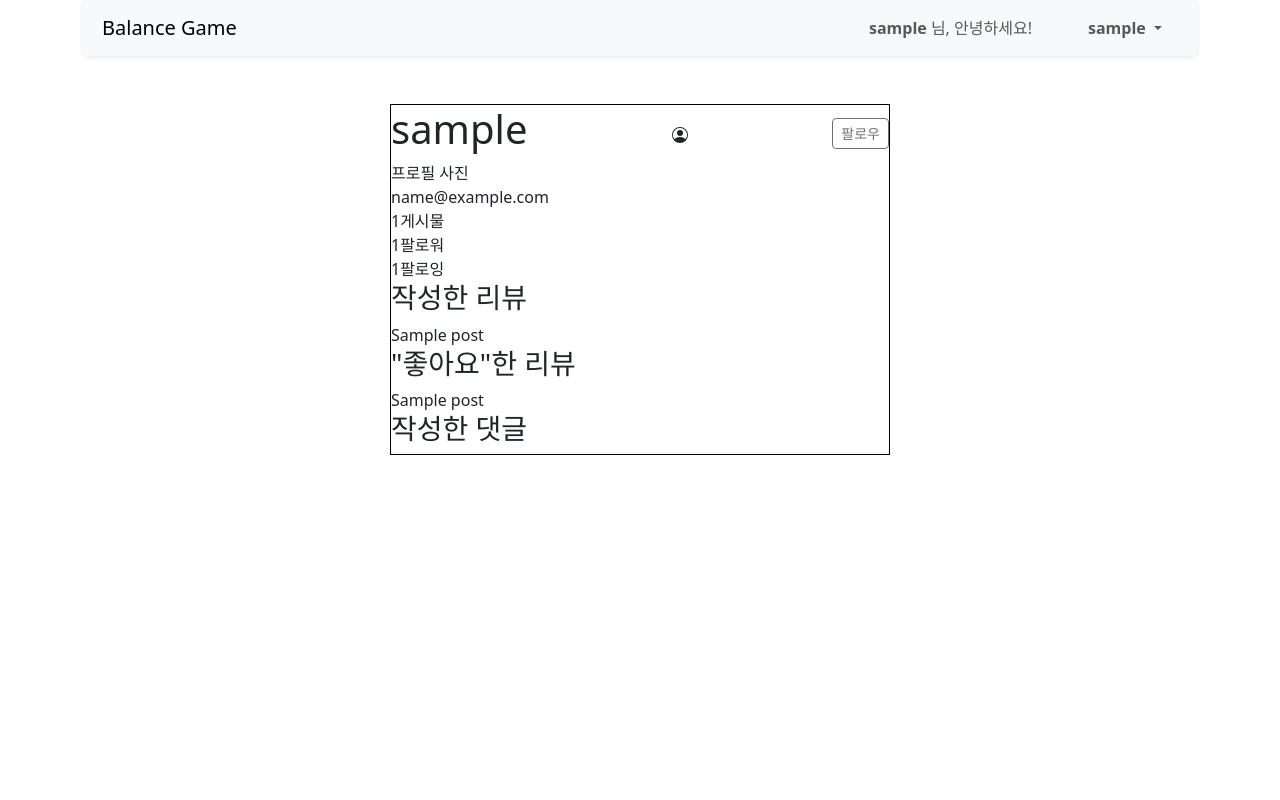
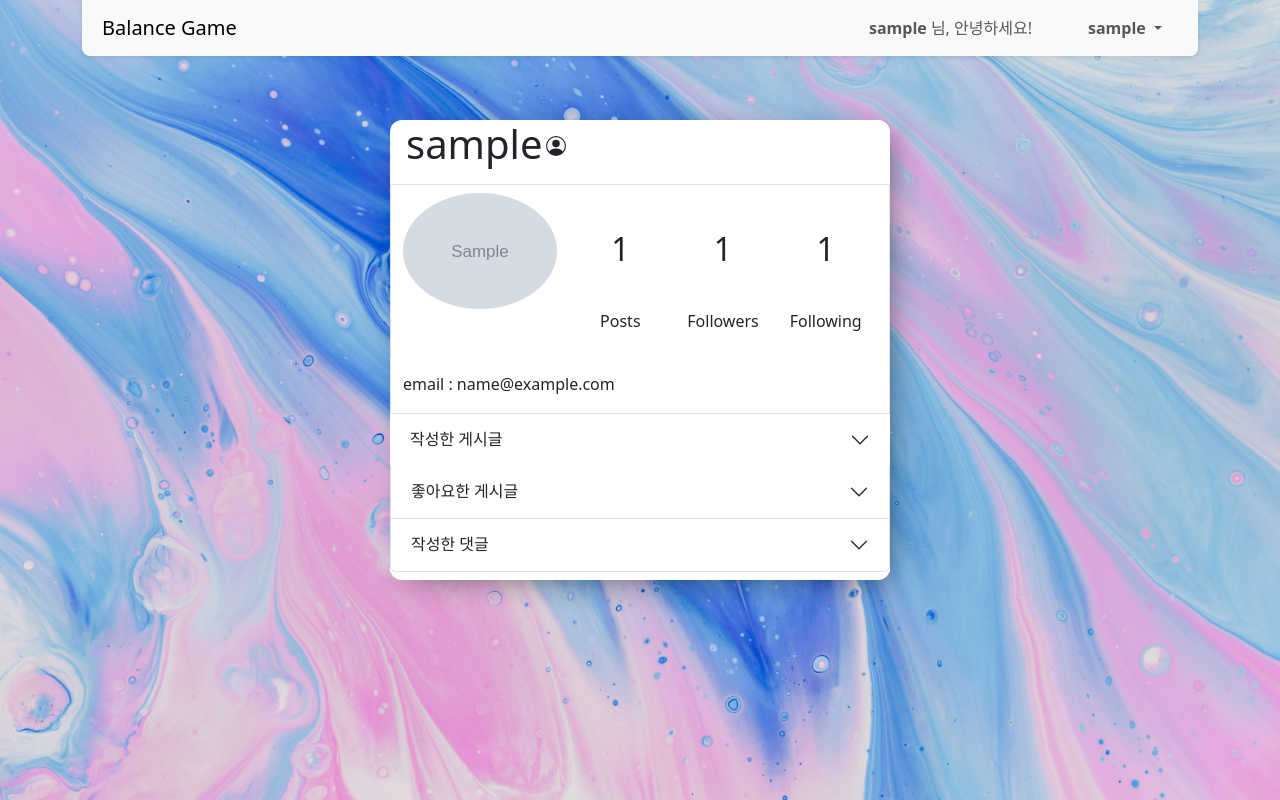
Before and after one commit to j1-y00n/BalanceGame, a Django app: the page made by accounts/models.py in a window 1280 px wide. Run offline with Django 3.2, Linux system fonts and the light colour scheme; a user stored in the database is signed in; tables that the repository leaves empty hold one stand-in row (values such as "Sample post").

Commit message:
Add profile_img

```diff
--- a/accounts/forms.py
+++ b/accounts/forms.py
@@ -6,7 +6,7 @@ from django.contrib.auth.forms import AuthenticationForm, UserCreationForm
 class CustomUserCreationForm(UserCreationForm):
     class Meta(UserCreationForm.Meta):
         model = get_user_model()
-        fields = ('username', 'email', 'password1', 'password2',)
+        fields = ('username', 'email', 'password1', 'password2', 'profile_img',)
         widgets = {
             'username': forms.TextInput(attrs={'class': 'form-control custom-input-form', }),
             'email': forms.TextInput(attrs={'class': 'form-control custom-input-form', }),
--- a/accounts/models.py
+++ b/accounts/models.py
@@ -7,3 +7,4 @@ from django.contrib.auth.models import AbstractUser
 class User(AbstractUser):
     followings = models.ManyToManyField(
         'self', symmetrical=False, related_name='followers')
+    profile_img = models.ImageField(upload_to='profile/')
--- a/accounts/templates/accounts/profile.html
+++ b/accounts/templates/accounts/profile.html
@@ -1,11 +1,42 @@
 {% extends 'base.html' %}
+{% load static %}
 
 {% block style %}
   <style>
+    body {
+      background-image: url("{% static 'back.jpg' %}");
+      background-position: center;
+      background-attachment: fixed;
+      background-size: cover;
+    }
+
     .body-size{
-      border: black solid 1px;
+      {% comment %} border: black solid 1px; {% endcomment %}
       width: 500px;
+      height: 460px;
       margin: 0 auto;
+      background-color: white;
+      border-radius: 12px;
+      box-shadow: 8px 7px 30px -8px rgba(0,0,0,0.45);
+    }
+
+    .information-size{
+      height: 230px;
+    }
+
+    .number {
+      font-size: 2rem;
+      font-weight: 500;
+      padding-top: 1em;
+    }
+
+    .posts {
+      text-decoration-line: none;
+      color: black;
+    }
+    .posts:hover {
+      font-weight: bold;
+      text-decoration-line: underline;
     }
 
   </style>
@@ -14,31 +45,31 @@
 {% block content %}
 <div class="body-size">
   <!-- header 시작 -->
+  <div class="d-flex justify-content-between align-items-center m-3">
     <div class="d-flex justify-content-between align-items-center">
+      <h1 class="m-0 me-1">{{ person.username }}</h1>
       <div>
-      <h1>{{ person.username }}</h1>
-    </div>
-    <span>
         {% if request.user.is_authenticated %}
           {% if request.user != person %}
             {% if request.user in person.followers.all %}
-            <svg xmlns="http://www.w3.org/2000/svg" width="16" height="16" fill="currentColor" class="bi bi-patch-check-fill" viewBox="0 0 16 16">
+              <svg xmlns="http://www.w3.org/2000/svg" width="20" height="20" fill="currentColor" class="bi bi-patch-check-fill" viewBox="0 0 16 16">
                 <path d="M10.067.87a2.89 2.89 0 0 0-4.134 0l-.622.638-.89-.011a2.89 2.89 0 0 0-2.924 2.924l.01.89-.636.622a2.89 2.89 0 0 0 0 4.134l.637.622-.011.89a2.89 2.89 0 0 0 2.924 2.924l.89-.01.622.636a2.89 2.89 0 0 0 4.134 0l.622-.637.89.011a2.89 2.89 0 0 0 2.924-2.924l-.01-.89.636-.622a2.89 2.89 0 0 0 0-4.134l-.637-.622.011-.89a2.89 2.89 0 0 0-2.924-2.924l-.89.01-.622-.636zm.287 5.984-3 3a.5.5 0 0 1-.708 0l-1.5-1.5a.5.5 0 1 1 .708-.708L7 8.793l2.646-2.647a.5.5 0 0 1 .708.708z"/>
               </svg>
             {% else %}
-            <svg xmlns="http://www.w3.org/2000/svg" width="16" height="16" fill="currentColor" class="bi bi-patch-check" viewBox="0 0 16 16">
+              <svg xmlns="http://www.w3.org/2000/svg" width="20" height="20" fill="currentColor" class="bi bi-patch-check" viewBox="0 0 16 16">
                 <path fill-rule="evenodd" d="M10.354 6.146a.5.5 0 0 1 0 .708l-3 3a.5.5 0 0 1-.708 0l-1.5-1.5a.5.5 0 1 1 .708-.708L7 8.793l2.646-2.647a.5.5 0 0 1 .708 0z"/>
                 <path d="m10.273 2.513-.921-.944.715-.698.622.637.89-.011a2.89 2.89 0 0 1 2.924 2.924l-.01.89.636.622a2.89 2.89 0 0 1 0 4.134l-.637.622.011.89a2.89 2.89 0 0 1-2.924 2.924l-.89-.01-.622.636a2.89 2.89 0 0 1-4.134 0l-.622-.637-.89.011a2.89 2.89 0 0 1-2.924-2.924l.01-.89-.636-.622a2.89 2.89 0 0 1 0-4.134l.637-.622-.011-.89a2.89 2.89 0 0 1 2.924-2.924l.89.01.622-.636a2.89 2.89 0 0 1 4.134 0l-.715.698a1.89 1.89 0 0 0-2.704 0l-.92.944-1.32-.016a1.89 1.89 0 0 0-1.911 1.912l.016 1.318-.944.921a1.89 1.89 0 0 0 0 2.704l.944.92-.016 1.32a1.89 1.89 0 0 0 1.912 1.911l1.318-.016.921.944a1.89 1.89 0 0 0 2.704 0l.92-.944 1.32.016a1.89 1.89 0 0 0 1.911-1.912l-.016-1.318.944-.921a1.89 1.89 0 0 0 0-2.704l-.944-.92.016-1.32a1.89 1.89 0 0 0-1.912-1.911l-1.318.016z"/>
               </svg>
             {% endif %}
           {% else %}
-        <svg xmlns="http://www.w3.org/2000/svg" width="16" height="16" fill="currentColor" class="bi bi-person-circle" viewBox="0 0 16 16">
+          <svg xmlns="http://www.w3.org/2000/svg" width="20" height="20" fill="currentColor" class="bi bi-person-circle" viewBox="0 0 16 16">
             <path d="M11 6a3 3 0 1 1-6 0 3 3 0 0 1 6 0z"/>
             <path fill-rule="evenodd" d="M0 8a8 8 0 1 1 16 0A8 8 0 0 1 0 8zm8-7a7 7 0 0 0-5.468 11.37C3.242 11.226 4.805 10 8 10s4.757 1.225 5.468 2.37A7 7 0 0 0 8 1z"/>
           </svg>
         {% endif %}
       {% endif %}
-    </span>
+      </div>
+    </div>
     <div>
       {% if request.user.is_authenticated %}
         {% if request.user != person %}
@@ -50,68 +81,99 @@
               <input class="btn btn-sm btn-outline-dark" type="submit" value="팔로우"/>
             {% endif %}
           </form>
+        {% endif %}
       {% else %}
         <input class="btn btn-sm btn-outline-dark" type="button" value="팔로우" disabled/>
-        {% endif %}
       {% endif %}
     </div>
   </div>
   <!-- header 끝 -->
 
   <!-- information 시작 -->
-  <div>
-    <div>
-      <div>프로필 사진</div>
-      <div>{{ person.email }}</div>
+  <div class="container information-size text-center border">
+    <div class="row h-75 py-2">
+      <div class="col-4 pe-0">
+        <div class="h-100">
+          <img class="w-100 rounded-circle " src="{{person.profile_img.url}}" alt="img" >
         </div>
-    <div>
-      <div>{{ person.post_set.all|length }}게시물</div>
-      <div>{{ person.followers.all|length }}팔로워</div>
-      <div>{{ person.followings.all|length }}팔로잉</div>
+      </div>
+      <div class="col-8 d-flex">
+        <div class="col">
+          <div class="number h-75">{{ person.post_set.all|length }}</div>
+          <div class="h-25">Posts</div>
+        </div>
+        <div class="col">
+          <div class="number h-75">{{ person.followers.all|length }}</div>
+          <div class="h-25">Followers</div>
+        </div>
+        <div class="col">
+          <div class="number h-75">{{ person.followings.all|length }}</div>
+          <div class="h-25">Following</div>
+        </div>
+      </div>
+    </div>
+    <div class="row h-25 pt-3">
+      <div class="col text-start">
+        email : {{ person.email }}
+      </div>
     </div>
   </div>
   <!-- information 끝 -->
 
   <!-- contents 시작 -->
   <div>
-    <div>
-      <h3>작성한 리뷰</h3>
+    <div class="accordion accordion-flush" id="accordionFlushExample">
+      <div class="accordion-item">
+        <h2 class="accordion-header">
+          <button class="accordion-button collapsed" type="button" data-bs-toggle="collapse" data-bs-target="#flush-collapseOne" aria-expanded="false" aria-controls="flush-collapseOne">
+            작성한 게시글
+          </button>
+        </h2>
+        <div id="flush-collapseOne" class="accordion-collapse collapse" data-bs-parent="#accordionFlushExample">
+          <div class="accordion-body">
             {% for post in person.post_set.all %}
-      <div>{{ post.title }}</div>
+            <div class="posts">
+              <a class="posts" href="{% url 'posts:detail' post.pk %}">{{ post.title }}</a>
+            </div>
             {% endfor %}
           </div>
-    <div>
-      <h3>"좋아요"한 리뷰</h3>
+        </div>
+        <div class="accordion-item">
+          <h2 class="accordion-header">
+            <button class="accordion-button collapsed" type="button" data-bs-toggle="collapse" data-bs-target="#flush-collapseTwo" aria-expanded="false" aria-controls="flush-collapseTwo">
+              좋아요한 게시글
+            </button>
+          </h2>
+          <div id="flush-collapseTwo" class="accordion-collapse collapse" data-bs-parent="#accordionFlushExample">
+            <div class="accordion-body">
               {% for like_post in person.like_posts.all %}
-      <div>{{ like_post.title }}</div>
+              <div class="posts">
+                <a class="posts" href="{% url 'posts:detail' like_post.pk %}">{{ like_post.title }}</a>
+              </div>
               {% endfor %}
             </div>
+          </div>
+        </div>
+        <div class="accordion-item">
+          <h2 class="accordion-header">
+            <button class="accordion-button collapsed" type="button" data-bs-toggle="collapse" data-bs-target="#flush-collapseThree" aria-expanded="false" aria-controls="flush-collapseThree">
+              작성한 댓글
+            </button>
+          </h2>
+          <div id="flush-collapseThree" class="accordion-collapse collapse" data-bs-parent="#accordionFlushExample">
+            <div class="accordion-body">
+              {% for comment in person.comment_set.all %}
               <div>
-      <h3>작성한 댓글</h3>
-      {% for comment in person.comments.all %}
-      <div>{{ comment.content }}</div>
+                <a class="posts" href="{% url 'posts:detail' comment.post.pk %}">{{ comment.content }}</a>
+              </div>
               {% endfor %}
+            </div>
+          </div>
+        </div>
+      </div>
     </div>
   </div>
   <!-- contents 끌 -->
 
+</div>
 {% endblock content %}
-
-
-
-
-
-  {% comment %} <div>
-    <h3>팔로잉 목록</h3>
-    {% for following in person.followings.all %}
-      <div>{{ following.username }}</div>
-    {% endfor %}
-  </div>
-  <div>
-    <h3>팔로워 목록</h3>
-    {% for follower in person.followers.all %}
-      <div>{{ follower.username }}</div>
-  {% endfor %}
-  </div>
-</div> {% endcomment %}
-<hr>
--- a/accounts/templates/accounts/signup.html
+++ b/accounts/templates/accounts/signup.html
@@ -1,7 +1,7 @@
 {% extends 'base.html' %}
 {% block content %}
 <h4>회원가입</h4>
-<form action="{% url 'accounts:signup' %}" method="post" class="custom-input-form">
+<form action="{% url 'accounts:signup' %}" method="post" enctype="multipart/form-data" class="custom-input-form">
   {% csrf_token %}
   {{ form.as_p }}
   <input type="submit">
--- a/accounts/views.py
+++ b/accounts/views.py
@@ -26,7 +26,7 @@ def login(request):
 
 def signup(request):
     if request.method == 'POST':
-        form = CustomUserCreationForm(request.POST)
+        form = CustomUserCreationForm(request.POST, request.FILES)
         if form.is_valid():
             form.save()
             return redirect('posts:index')
```
Also changed, not shown: accounts/migrations/0001_initial.py, posts/migrations/0001_initial.py, static/back.jpg (added). Lines whose indentation alone changed are shown as unchanged.
